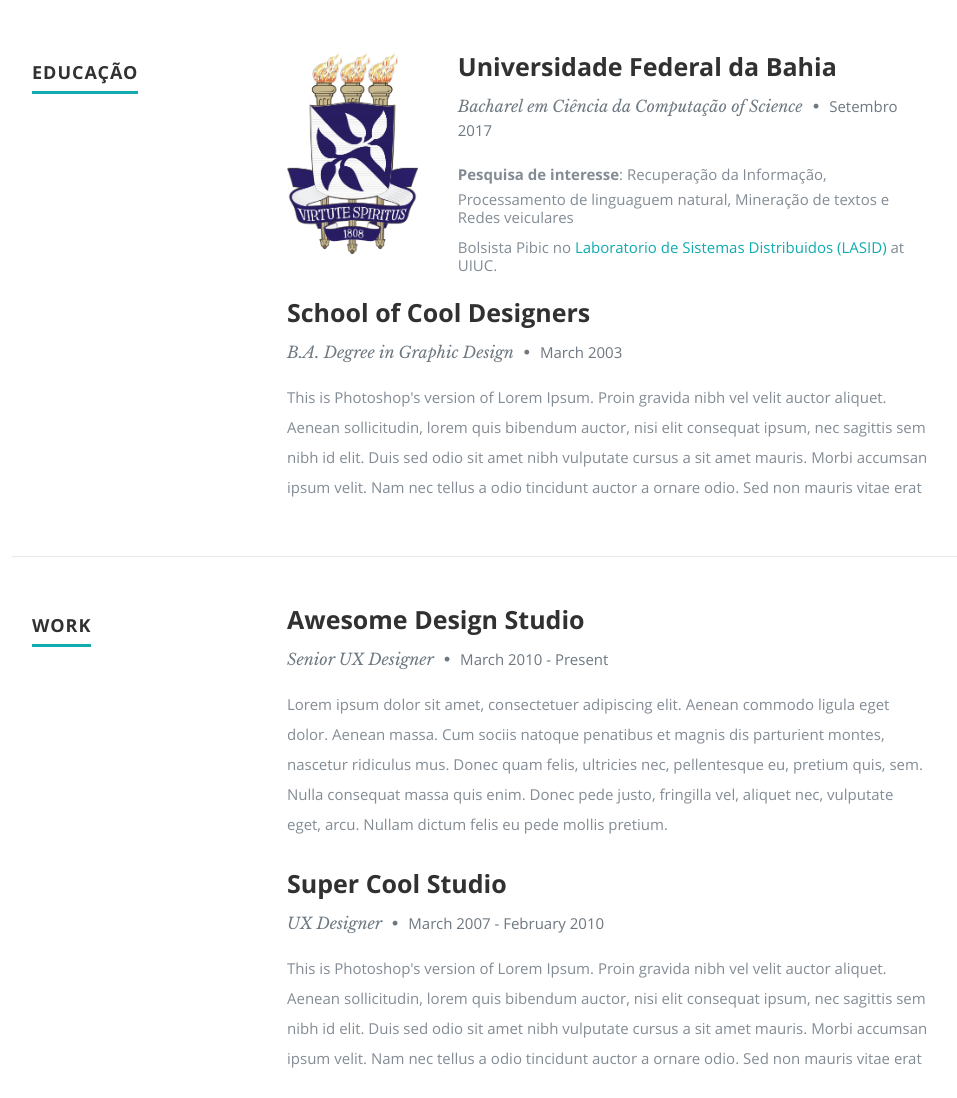
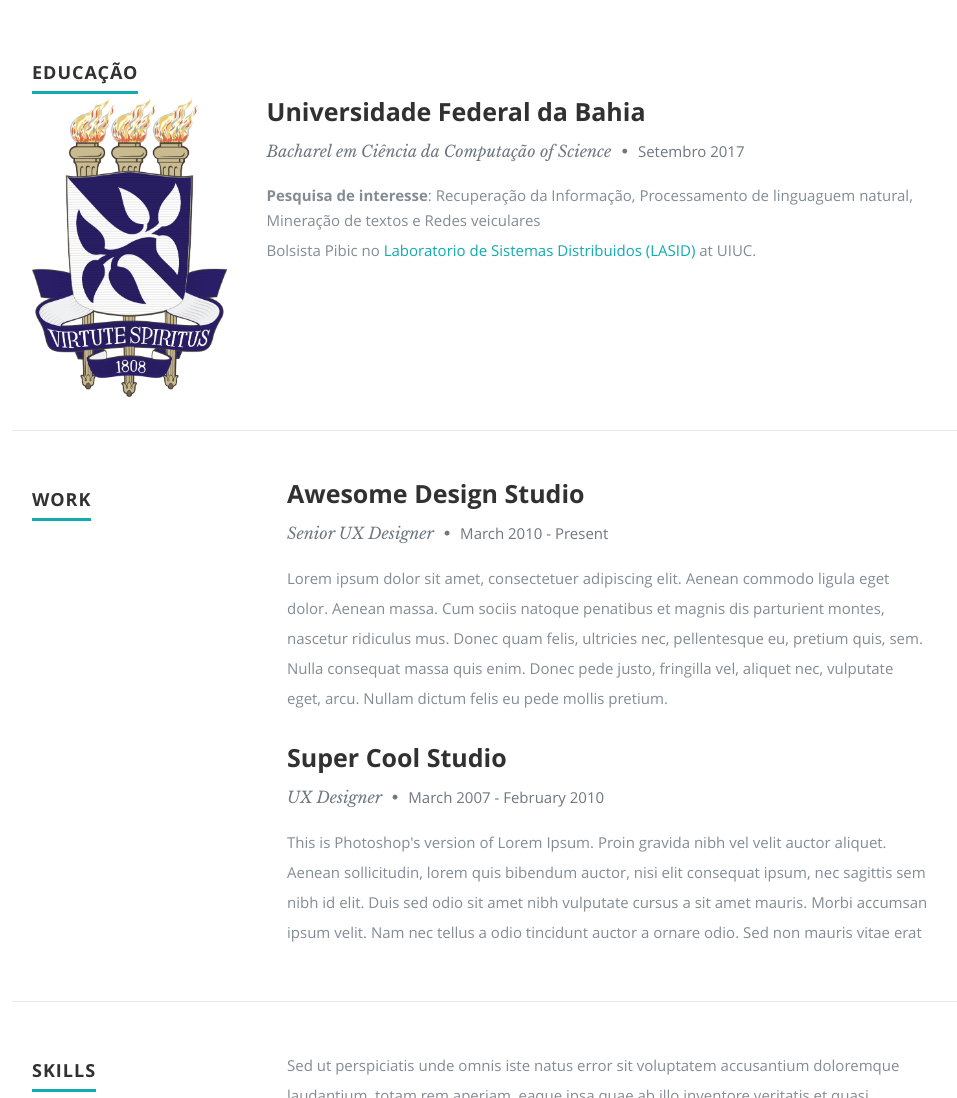
Before and after one commit to thiagoneriramos/thiagoneriramos.github.io, a plain HTML site: page index.html in a window 1280 px wide. Shown: the part 1504-2602 px from the top of the page, without its empty margins (118-1075 px from the left). Drawn offline with nearby package versions, Linux system fonts and the light colour scheme.

Commit message:
update education 3

```diff
--- a/index.html
+++ b/index.html
@@ -143,7 +143,7 @@
             <h1><span>Educação</span></h1>
          </div>
 
-         <div class="nine columns main-col">
+         <div class="twelve columns main-col">
 
             <div class="row item">
 
@@ -158,24 +158,6 @@
                       <li>Bolsista Pibic no <a href="http://www.lasid.ufba.br/" target="_blank">Laboratorio de Sistemas Distribuidos (LASID)</a> at UIUC.</li>
                   </ul>
               </div>
-
-            </div> <!-- item end -->
-
-            <div class="row item">
-
-               <div class="twelve columns">
-
-                  <h3>School of Cool Designers</h3>
-                  <p class="info">B.A. Degree in Graphic Design <span>&bull;</span> <em class="date">March 2003</em></p>
-
-                  <p>
-                  This is Photoshop's version  of Lorem Ipsum. Proin gravida nibh vel velit auctor aliquet.
-                  Aenean sollicitudin, lorem quis bibendum auctor, nisi elit consequat ipsum, nec sagittis sem
-                  nibh id elit. Duis sed odio sit amet nibh vulputate cursus a sit amet mauris. Morbi accumsan
-                  ipsum velit. Nam nec tellus a odio tincidunt auctor a ornare odio. Sed non  mauris vitae erat
-                  </p>
-
-               </div>
 
             </div> <!-- item end -->
 
```
